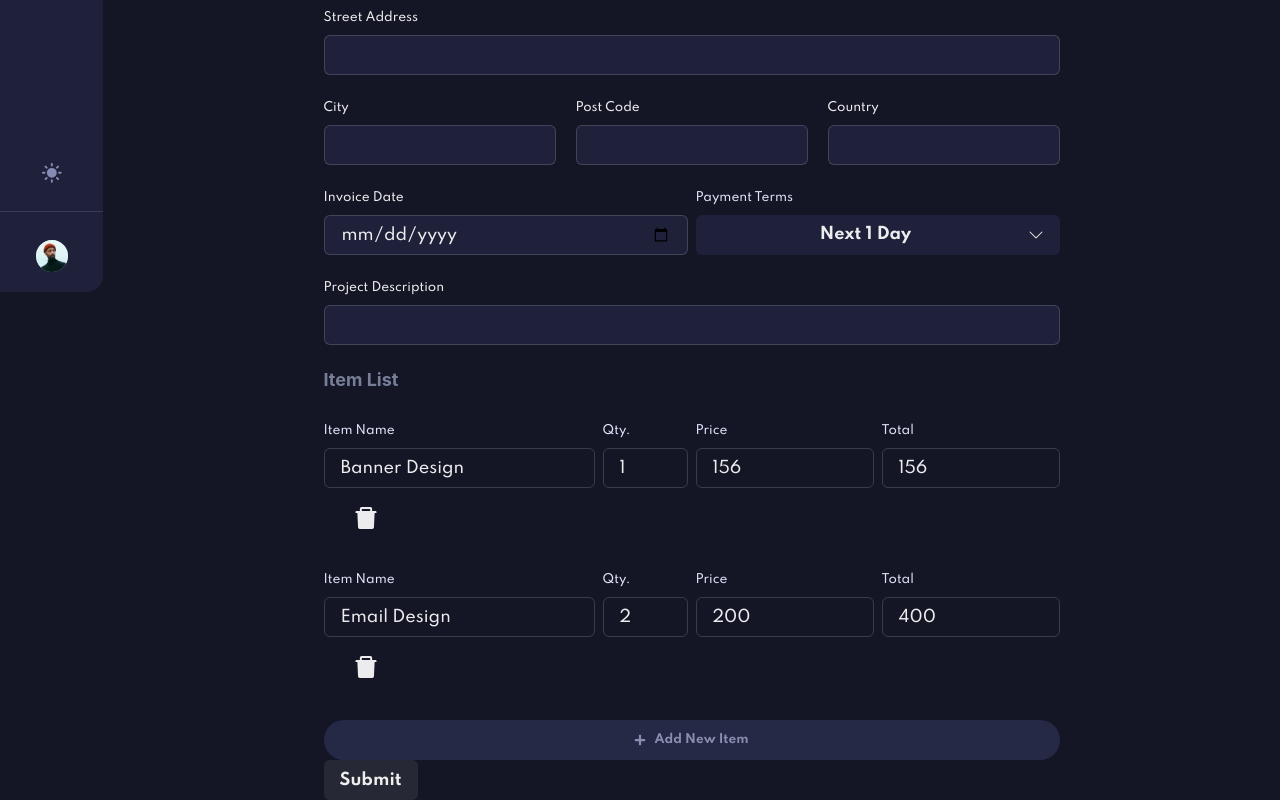
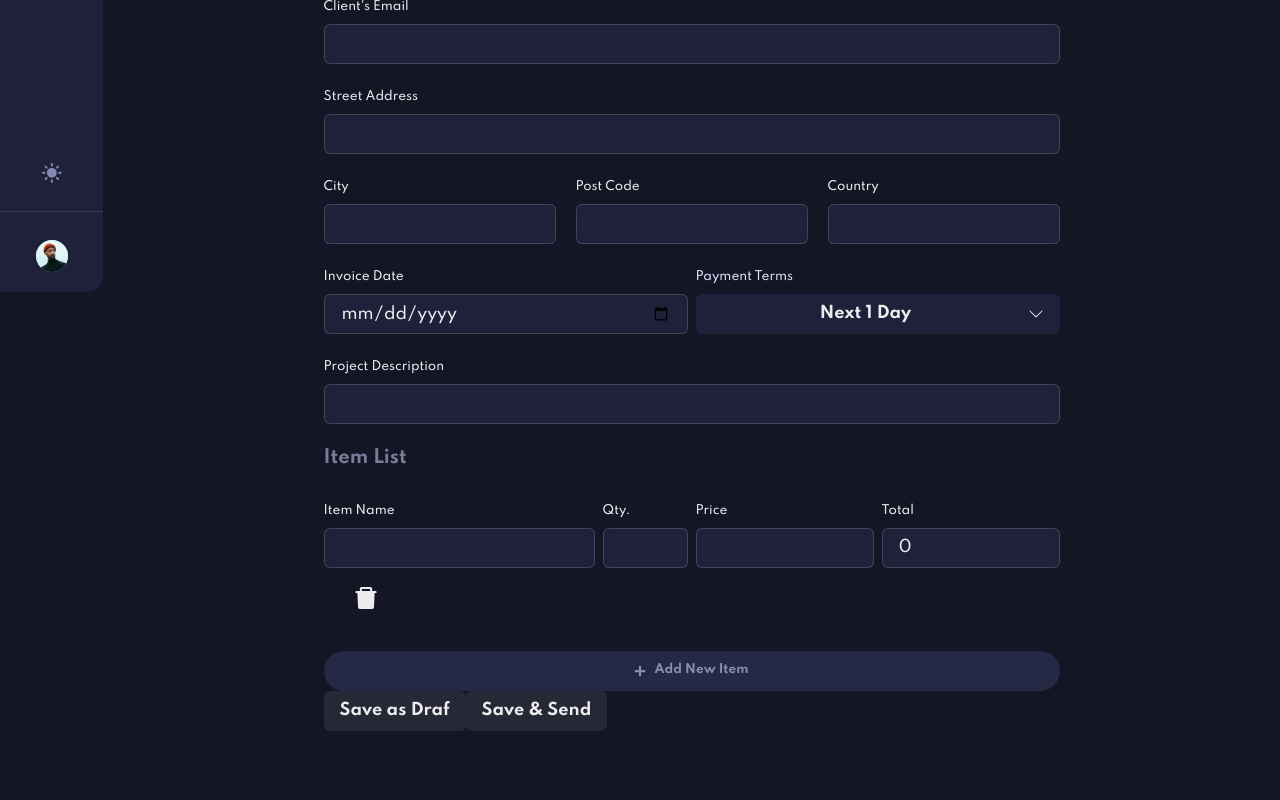
Before and after one commit to esteban-master/invoice-app-vite, a React (Vite) app: page /invoice/new in a window 1280 px wide. Shown: the part 516-1316 px from the top of the page. After the commit the page ends 1247 px from the top, so only its background shows below. Built offline with nearby package versions, Linux system fonts and the light colour scheme.

Commit message:
New Invoice Context

```diff
--- a/src/Routes.routes.tsx
+++ b/src/Routes.routes.tsx
@@ -1,13 +1,14 @@
 import React from 'react'
-import { Grid, GridItem } from '@chakra-ui/react'
+import { Grid, GridItem, Spinner } from '@chakra-ui/react'
 import { BrowserRouter, Routes, Route, useParams } from 'react-router-dom'
 import { Layout } from './components/Layout'
 import { MenuNavbar } from './components/MenuNavbar'
 import { Home } from './pages/Home'
 import { Invoice } from './pages/Invoice'
-import CreateInvoice from './components/CreateInvoice'
-import CreateInvoicePage from './pages/CreateInvoice'
-import { Link } from 'react-router-dom'
+
+// import CreateInvoicePage from './pages/CreateInvoice'
+
+const CreateInvoicePage = React.lazy(() => import('./pages/CreateInvoice'))
 
 export default function Router() {
   return (
@@ -22,7 +23,15 @@ export default function Router() {
               <Route index element={<Home />} />
               {/* <Route index element={<Tetas />} /> */}
               <Route path="/invoice/:id" element={<Invoice />} />
-              <Route path="/invoice/new" element={<CreateInvoicePage />} />
+              <Route
+                path="/invoice/new"
+                element={
+                  <React.Suspense fallback={<Spinner />}>
+                    <CreateInvoicePage />
+                  </React.Suspense>
+                }
+              />
+              {/* <Route path="/invoice/new" element={<CreateInvoicePage />} /> */}
 
               <Route path="*" element={<NoMatch />} />
             </Route>
--- a/src/components/CreateInvoice.tsx
+++ b/src/components/CreateInvoice.tsx
@@ -46,7 +46,10 @@ const CreateInvoice = ({ diclosure }: { diclosure: UseDisclosureReturn }) => {
               <DrawerCloseButton />
               <DrawerHeader>New Invoice</DrawerHeader>
               <DrawerBody>
-                <CreateInvoiceForm firstField={firstField} />
+                <CreateInvoiceForm
+                  firstField={firstField}
+                  submit={() => diclosure.onClose()}
+                />
               </DrawerBody>
               <DrawerFooter>Footer</DrawerFooter>
             </GridItem>
--- a/src/components/CreateInvoiceForm.tsx
+++ b/src/components/CreateInvoiceForm.tsx
@@ -1,8 +1,10 @@
-import React from 'react'
-import { Form, Formik } from 'formik'
+import React, { useState } from 'react'
+import { FieldArray, Form, Formik } from 'formik'
 import * as Yup from 'yup'
 import { TextInput } from './TextInput'
-import { ItemList } from './ItemList'
+
+import addDays from 'date-fns/addDays'
+
 import { FaPlus } from 'react-icons/fa'
 import {
   Heading,
@@ -17,11 +19,26 @@ import {
   Menu,
   MenuButton,
   MenuList,
-  MenuItem
+  MenuItem,
+  GridItem,
+  Grid,
+  Icon
 } from '@chakra-ui/react'
 import { BsChevronDown } from 'react-icons/bs'
-const CreateInvoiceForm = ({ firstField }: any) => {
+import { AiFillDelete } from 'react-icons/ai'
+import { Item } from '../interfaces'
+import { formatDateEs } from '../utils/formatDateEs'
+import { Filters, useInvoiceContext } from '../contextInvoice'
+
+const CreateInvoiceForm = ({ firstField, submit }: any) => {
   const { colorMode } = useColorMode()
+  const [status, setStatus] = useState<Filters>('draft')
+  const { invoices, addNewInvoice } = useInvoiceContext()
+
+  function handleSubmit(formik: any, status: 'draft' | 'pending') {
+    setStatus(status)
+    formik.submitForm()
+  }
 
   return (
     <Formik
@@ -42,11 +59,22 @@ const CreateInvoiceForm = ({ firstField }: any) => {
           city: '',
           postCode: '',
           country: ''
+        },
+        items: [
+          {
+            name: '',
+            quantity: 0,
+            price: 0,
+            total: 0
           }
+        ]
       }}
       validationSchema={Yup.object({
         clientName: Yup.string().required("can't be empty"),
-        clientEmail: Yup.string().email('Ingresa un email valido'),
+        paymentTerms: Yup.number().required("can't be empty"),
+        clientEmail: Yup.string()
+          .required("can't be empty")
+          .email('Ingresa un email valido'),
         senderAddress: Yup.object({
           street: Yup.string().required("can't be empty"),
           city: Yup.string().required("can't be empty"),
@@ -54,14 +82,39 @@ const CreateInvoiceForm = ({ firstField }: any) => {
           country: Yup.string().required("can't be empty")
         }),
         clientAddress: Yup.object({
-          street: Yup.string(),
-          city: Yup.string(),
-          postCode: Yup.string(),
-          country: Yup.string()
+          street: Yup.string().required("can't be empty"),
+          city: Yup.string().required("can't be empty"),
+          postCode: Yup.string().required("can't be empty"),
+          country: Yup.string().required("can't be empty")
         })
       })}
       onSubmit={(values) => {
-        console.log('jajajaj: ', values)
+        const { items, total } = values.items.reduce<{
+          total: number
+          items: Item[]
+        }>(
+          (acc, item) => {
+            let newItem = { ...item, total: item.price * item.quantity }
+            acc.items.push(newItem)
+            acc.total += newItem.total
+            return acc
+          },
+          { total: 0, items: [] }
+        )
+        const paymentDue = formatDateEs(
+          addDays(new Date(values.createdAt), values.paymentTerms),
+          'yyyy-MM-dd'
+        )
+
+        addNewInvoice({
+          ...values,
+          items,
+          total,
+          status,
+          paymentDue,
+          id: `IDRAN-${invoices.length}`
+        })
+        submit()
       }}
     >
       {(formik) => (
@@ -152,38 +205,100 @@ const CreateInvoiceForm = ({ firstField }: any) => {
                   Item List
                 </Heading>
 
-                <ItemList
-                  items={[
-                    {
-                      name: 'Banner Design',
-                      quantity: 1,
-                      price: 156.0,
-                      total: 156.0
-                    },
-                    {
-                      name: 'Email Design',
-                      quantity: 2,
-                      price: 200.0,
-                      total: 400.0
+                <FieldArray name="items">
+                  {({ insert, remove, push }) => (
+                    <Stack spacing={8}>
+                      {formik.values.items.length > 0 &&
+                        formik.values.items.map((item, index) => (
+                          <Grid
+                            key={index}
+                            templateColumns={{
+                              base: 'repeat(6, 1fr)',
+                              md: 'repeat(8, 1fr)'
+                            }}
+                            columnGap={2}
+                            rowGap={4}
+                          >
+                            <GridItem colSpan={{ base: 6, md: 3 }}>
+                              <TextInput
+                                label="Item Name"
+                                name={`items.${index}.name`}
+                                type="text"
+                              />
+                            </GridItem>
+                            <GridItem>
+                              <TextInput
+                                label="Qty."
+                                name={`items.${index}.quantity`}
+                                type="number"
+                              />
+                            </GridItem>
+                            <GridItem colSpan={2}>
+                              <TextInput
+                                label="Price"
+                                name={`items.${index}.price`}
+                                type="number"
+                              />
+                            </GridItem>
+                            <GridItem colSpan={2}>
+                              <TextInput
+                                label="Total"
+                                name={`items.${index}.total`}
+                                type="number"
+                                value={
+                                  formik.getFieldProps(`items.${index}.price`)
+                                    .value *
+                                  formik.getFieldProps(
+                                    `items.${index}.quantity`
+                                  ).value
                                 }
-                  ]}
                               />
+                            </GridItem>
+                            <GridItem alignSelf={'end'} justifySelf={'center'}>
+                              <Icon
+                                cursor={'pointer'}
+                                width={7}
+                                height={7}
+                                as={AiFillDelete}
+                                onClick={() => remove(index)}
+                              />
+                            </GridItem>
+                          </Grid>
+                        ))}
 
                       <Button
                         borderRadius={'3xl'}
                         leftIcon={<FaPlus />}
                         paddingY={5}
-                  color={colorMode === 'dark' ? 'texto.gray' : 'texto.light'}
+                        color={
+                          colorMode === 'dark' ? 'texto.gray' : 'texto.light'
+                        }
                         bg={colorMode === 'dark' ? 'bg_app.gray' : '#F9FAFE'}
                         fontSize={'xs'}
                         fontWeight={'bold'}
+                        onClick={() =>
+                          push({
+                            name: '',
+                            quantity: 0,
+                            price: 0,
+                            total: 0
+                          })
+                        }
                       >
                         Add New Item
                       </Button>
                     </Stack>
+                  )}
+                </FieldArray>
               </Stack>
             </Stack>
-          <Button type="submit">Submit</Button>
+          </Stack>
+          <Button onClick={() => handleSubmit(formik, 'draft')}>
+            Save as Draf
+          </Button>
+          <Button onClick={() => handleSubmit(formik, 'pending')}>
+            Save & Send
+          </Button>
         </Form>
       )}
     </Formik>
--- a/src/components/TextInput.tsx
+++ b/src/components/TextInput.tsx
@@ -15,7 +15,7 @@ export const TextInput = ({
   input,
   name,
   type,
-  ...props
+  value
 }: {
   label: string
   type: string
@@ -27,6 +27,7 @@ export const TextInput = ({
     type: string
   }) => void
   name: string
+  value?: number | string
 }) => {
   const { colorMode } = useColorMode()
   const bgColor = colorMode === 'dark' ? 'bg_app.card' : 'white'
@@ -48,7 +49,7 @@ export const TextInput = ({
           {input ? (
             <>{input({ field: { field }, bg: bgColor, type })}</>
           ) : (
-            <Input type={type} bg={bgColor} {...field} {...props} />
+            <Input type={type} bg={bgColor} {...field} value={value} />
           )}
         </FormControl>
       )}
--- a/src/contextInvoice.tsx
+++ b/src/contextInvoice.tsx
@@ -14,6 +14,7 @@ const InvoiceContext = createContext<null | {
   invoices: Invoice[]
   filters: Filters[]
   deleteInvoice: (id: string) => void
+  addNewInvoice: (invoice: Invoice) => void
   markAsPaid: (id: string) => void
   changeFilters: (id: Filters) => void
 }>(null)
@@ -24,6 +25,9 @@ export const InvoicesContextProvider: React.FC = ({ children }) => {
 
   const deleteInvoice = useCallback((id: string) => {
     setInvoices((prev) => prev.filter((invoice) => invoice.id !== id))
+  }, [])
+  const addNewInvoice = useCallback((invoice: Invoice) => {
+    setInvoices((prev) => [invoice, ...prev])
   }, [])
 
   const changeFilters = useCallback((filter: Filters) => {
@@ -46,8 +50,15 @@ export const InvoicesContextProvider: React.FC = ({ children }) => {
   }, [])
 
   const value = useMemo(
-    () => ({ invoices, filters, deleteInvoice, markAsPaid, changeFilters }),
-    [invoices, filters, deleteInvoice, markAsPaid]
+    () => ({
+      invoices,
+      filters,
+      deleteInvoice,
+      markAsPaid,
+      changeFilters,
+      addNewInvoice
+    }),
+    [invoices, filters, deleteInvoice, markAsPaid, addNewInvoice]
   )
   return (
     <InvoiceContext.Provider value={value}>{children}</InvoiceContext.Provider>
--- a/src/pages/CreateInvoice/index.tsx
+++ b/src/pages/CreateInvoice/index.tsx
@@ -1,12 +1,29 @@
 import React from 'react'
+import { Heading, Icon, Stack, Text } from '@chakra-ui/react'
+import { MdOutlineKeyboardArrowLeft } from 'react-icons/md'
+import { Link } from 'react-router-dom'
+import { useNavigate } from 'react-router-dom'
 import CreateInvoiceForm from '../../components/CreateInvoiceForm'
 
 const CreateInvoicePage = () => {
+  let navigate = useNavigate()
   return (
-    <div>
-      <h1>Creando page</h1>
-      <CreateInvoiceForm />
-    </div>
+    <Stack spacing={5}>
+      <Link to={'/'}>
+        <Stack direction={'row'} alignItems={'center'}>
+          <Icon
+            width={5}
+            height={5}
+            color={'primary.500'}
+            as={MdOutlineKeyboardArrowLeft}
+          />
+          <Text variant={'bold'}>Go Back</Text>
+        </Stack>
+      </Link>
+
+      <Heading variant={'h1'}>New Invoice</Heading>
+      <CreateInvoiceForm submit={() => navigate('/')} />
+    </Stack>
   )
 }
 
--- /dev/null
+++ b/src/utils/formatDateEs.tsx
@@ -0,0 +1,8 @@
+import { format } from 'date-fns'
+import esLocale from 'date-fns/locale/es'
+
+export function formatDateEs(date: Date, formatDate: string) {
+  return format(date, formatDate, {
+    locale: esLocale
+  })
+}
--- a/theme.ts
+++ b/theme.ts
@@ -76,7 +76,8 @@ const theme: Partial<ChakraTheme> = {
     },
     Heading: {
       baseStyle: (props) => ({
-        color: mode('texto.bold', 'white')(props)
+        color: mode('texto.bold', 'white')(props),
+        fontFamily: 'Spartan'
       })
     },
     Input: {
```
Also changed, not shown: src/App.tsx (+14 -0 lines), src/components/InvoiceItem.tsx (+5 -12 lines). Lines whose indentation alone changed are shown as unchanged.
